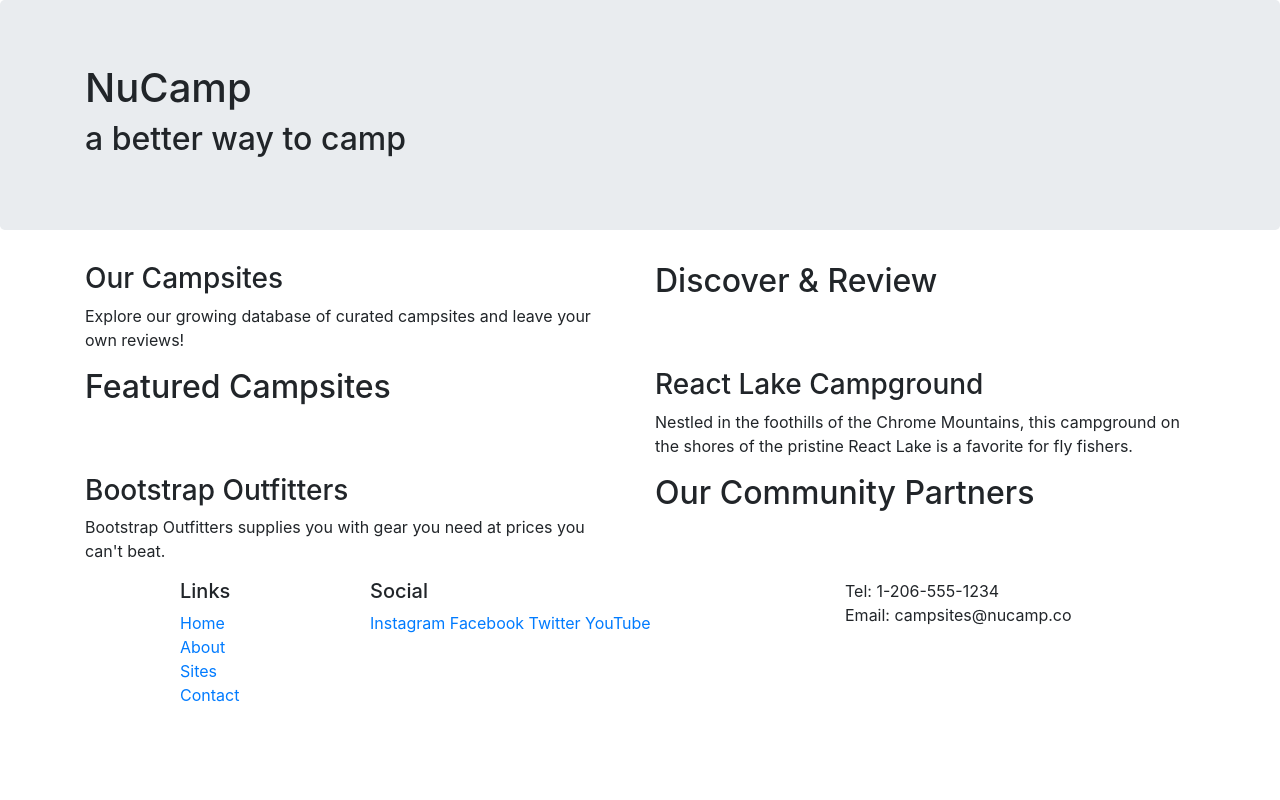
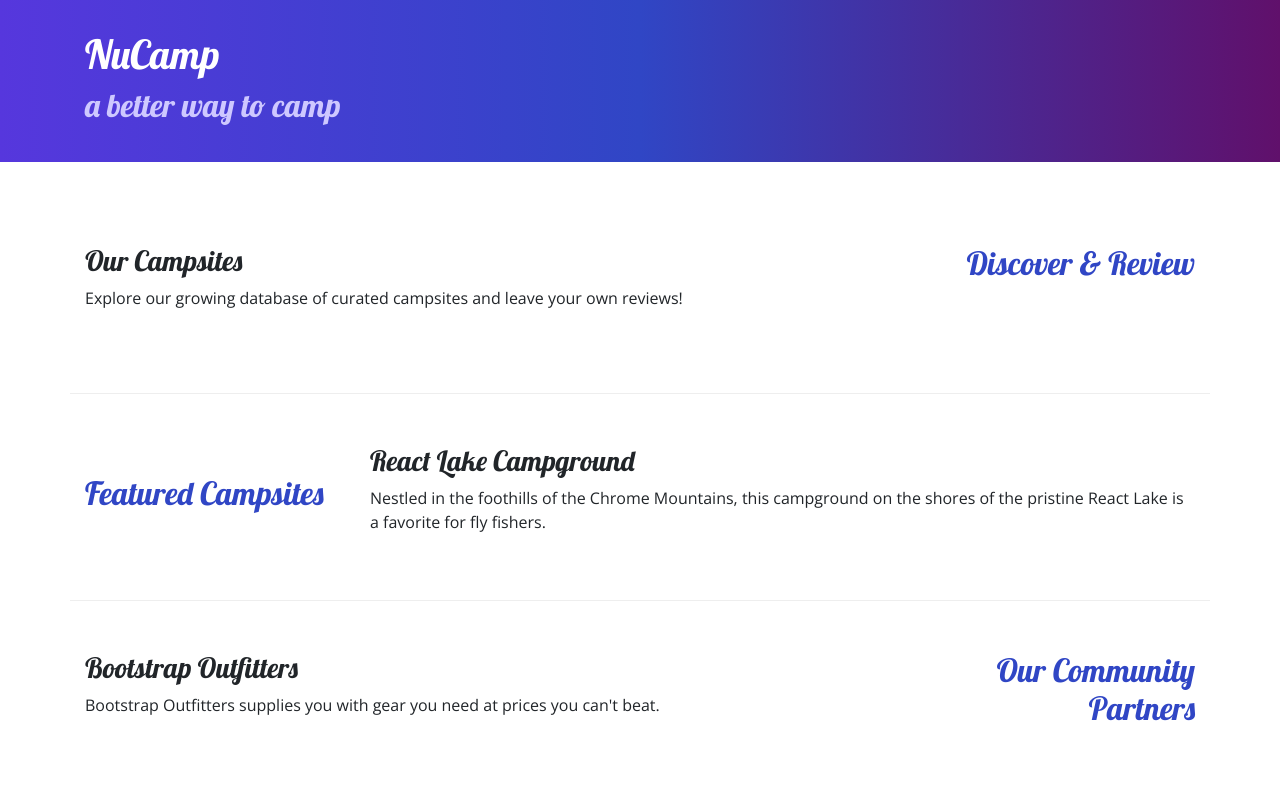
Before and after one commit to gaurav4191/NUCAMP-SITE, a website: page index.html in a window 1280 px wide. Shown: the top 800 px of the page. Drawn offline with nearby package versions, Linux system fonts and the light colour scheme.

Commit message:
Adding Custom Styles

```diff
--- /dev/null
+++ b/CSS/styles.css
@@ -0,0 +1,32 @@
+body {
+    font-family: "Open Sans", sans-serif;
+}
+
+h1, h2, h3 {
+    font-family: "Lobster", cursive;
+}
+
+h2 {
+    color: #3046c5;
+}
+
+header h2 {
+    color: #CEC8FF;
+}
+
+footer {
+    background-image: linear-gradient(#CEC8FF, white);
+    padding: 20px 0;
+}
+
+.jumbotron {
+    padding: 30px;
+    background-image: linear-gradient(to right, #5637DD, #3046C5, #60106B);
+    color: white;
+}
+
+.row-content {
+    padding: 50px 0;
+    border-bottom: 1px ridge;
+    min-height: 200px;
+}
--- a/index.html
+++ b/index.html
@@ -4,13 +4,21 @@
 <head>
     <meta charset="utf-8" />
     <meta name="viewport" content="width=device-width, initial-scale=1" />
+   <!-- Bootstrap CSS -->
     <link rel="stylesheet" href="node_modules/bootstrap/dist/css/bootstrap.min.css" />
+
+    <!-- Additional CSS -->
+
+    <link rel="stylesheet" href="https://fonts.googleapis.com/css?family=Lobster|Open+Sans" />
+    <link rel="stylesheet" href="css/styles.css" />
+
+
     <title>NuCamp: A Better Way To Camp</title>
 </head>
 
 <body>
 
-    <header class="jumbotron">
+    <header class="jumbotron jumbotron-fluid">
         <div class="container">
             <div class="row">
                 <div class="col">
@@ -22,9 +30,9 @@
     </header>
 
         <div class="container">
-            <div class="row">
-                <div class="col-sm-4 order-sm-last col-md-6">
-                    <h2>Discover & Review</h2>
+            <div class="row row-content align-itens-center">
+                <div class="col-sm-4 order-sm-last col-md-3">
+                    <h2 class="text-sm-right">Discover & Review</h2>
                 </div>
                 <div class="col">
                     <h3>Our Campsites</h3>
@@ -32,8 +40,8 @@
                 </div>
             </div>
 
-            <div class="row">
-                <div class="col-sm-4 col-md-6">
+            <div class="row row-content align-items-center">
+                <div class="col-sm-4 col-md-3">
                     <h2>Featured Campsites</h2>
                 </div>
                 <div class="col">
@@ -42,9 +50,9 @@
                 </div>
             </div>
 
-            <div class="row">
-                <div class="col-sm-4 order-sm-last col-md-6">
-                    <h2>Our Community Partners</h2>
+            <div class="row row-content align-items center">
+                <div class="col-sm-4 order-sm-last col-md-3">
+                    <h2 class="text-sm-right">Our Community Partners</h2>
                 </div>
                 <div class="col">
                     <h3>Bootstrap Outfitters</h3>
@@ -66,14 +74,14 @@
                         <li><a href="#">Contact</a></li>
                     </ul>
                 </div>
-                <div class="col-6 col-sm-5">
+                <div class="col-6 col-sm-5 text-center">
                     <h5>Social</h5>
                     <a href="http://instagram.com/">Instagram</a>
                     <a href="http://facebook.com/">Facebook</a>
                     <a href="http://twitter.com/">Twitter</a>
                     <a href="http://youtube.com/">YouTube</a>
                 </div>
-                <div class="col-sm-4">
+                <div class="col-sm-4 text-center">
                     Tel: 1-206-555-1234<br />
                     Email: campsites@nucamp.co
                 </div>
```
